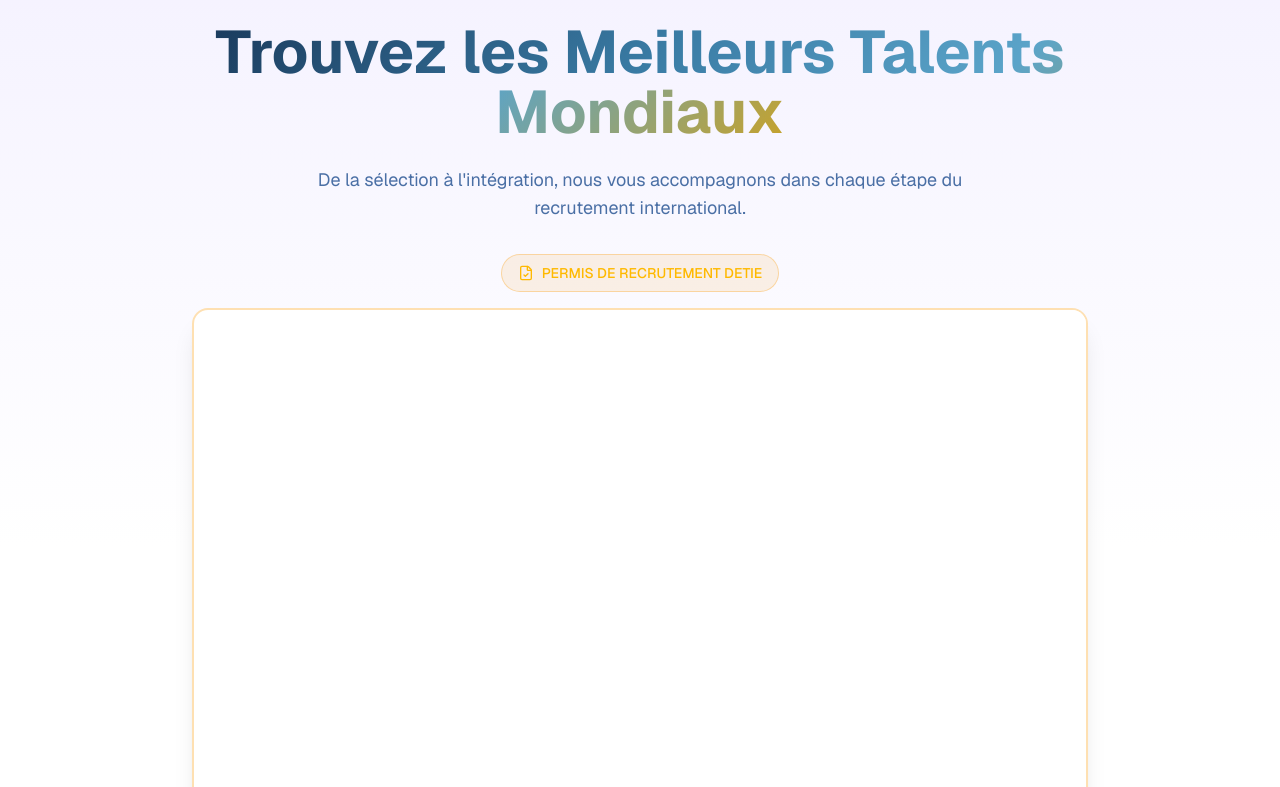
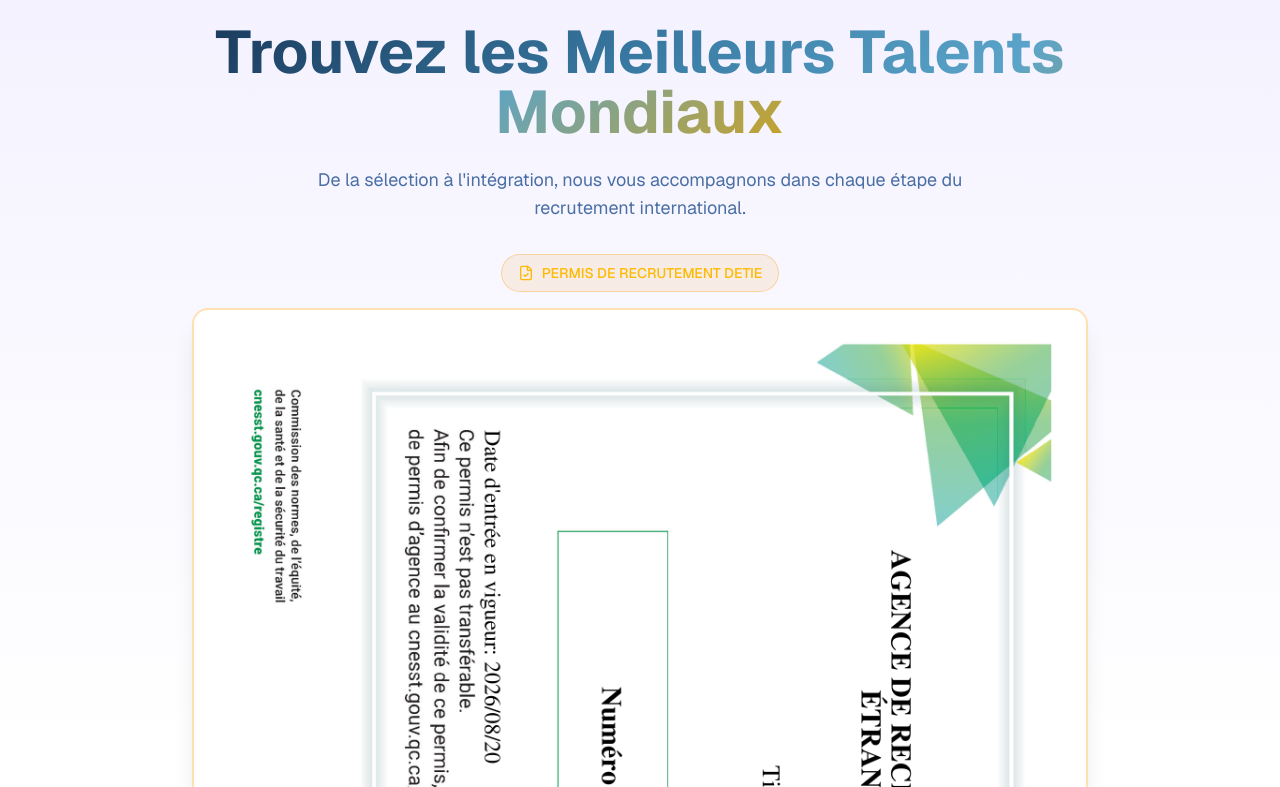
Before and after one commit to tradhonjok-source/projet_website, a Next.js app: page /fr/recrutement in a window 1280 px wide. Shown: the part 233-1020 px from the top of the page. Built offline with nearby package versions, Linux system fonts and the light colour scheme.

Commit message:
Replace PDF iframe with PNG image for permit display

```diff
--- a/app/fr/recrutement/page.tsx
+++ b/app/fr/recrutement/page.tsx
@@ -30,7 +30,7 @@ export default function RecruitmentPage() {
                 De la sélection à l'intégration, nous vous accompagnons dans chaque étape du recrutement international.
               </p>
 
-              {/* Permis Recrutement - PDF Inline */}
+              {/* Permis Recrutement - Image Display */}
               <div className="mb-8">
                 <div className="text-center mb-4">
                   <div className="inline-flex items-center gap-2 px-4 py-2 rounded-full bg-amber-500/10 border border-amber-500/30">
@@ -40,33 +40,12 @@ export default function RecruitmentPage() {
                     </span>
                   </div>
                 </div>
-                <div className="rounded-2xl overflow-hidden border-2 border-amber-500/30 shadow-xl bg-background">
-                  <div className="w-full max-w-[1100px] mx-auto p-4">
-                    {/* Rotated PDF container - 90deg counterclockwise */}
-                    <div className="relative w-full" style={{ height: '700px' }}>
-                      <div
-                        className="absolute inset-0"
-                        style={{
-                          transform: 'rotate(-90deg)',
-                          transformOrigin: 'center center',
-                          width: '100%',
-                          height: '100%'
-                        }}
-                      >
-                        <iframe
-                          src="/documents/permis-recrutement.pdf#toolbar=0&navpanes=0&scrollbar=0&zoom=page&view=FitH"
-                          className="w-full h-full border-0"
-                          title="Permis de Recrutement DETIE"
-                          style={{
-                            width: '700px',
-                            height: '1000px',
-                            transform: 'scale(1.42)',
-                            transformOrigin: 'top left'
-                          }}
-                        />
-                      </div>
-                    </div>
-                  </div>
+                <div className="rounded-2xl overflow-hidden border-2 border-amber-500/30 shadow-xl bg-background p-4">
+                  <img
+                    src="/images/permis-recrutement.png"
+                    alt="Permis de Recrutement DETIE"
+                    className="w-full h-auto object-contain"
+                  />
                 </div>
                 <div className="mt-4">
                   <a
@@ -77,7 +56,7 @@ export default function RecruitmentPage() {
                     <svg className="h-4 w-4" fill="none" stroke="currentColor" viewBox="0 0 24 24">
                       <path strokeLinecap="round" strokeLinejoin="round" strokeWidth={2} d="M4 16v1a3 3 0 003 3h10a3 3 0 003-3v-1m-4-4l-4 4m0 0l-4-4m4 4V4" />
                     </svg>
-                    Télécharger le document
+                    Télécharger le document PDF
                   </a>
                 </div>
               </div>
```
Also changed, not shown: public/images/permis-recrutement.png (added).
